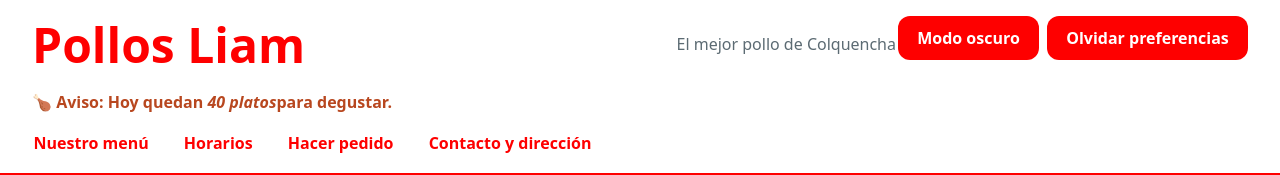
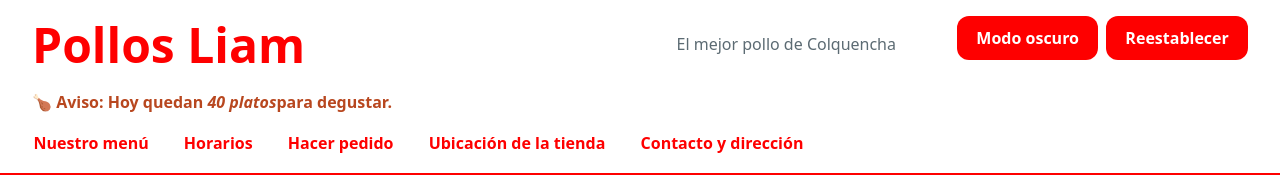
Before and after one commit to josenoelcondori730-jpg/pollitos-Liam, a plain HTML site: page index.html in a window 1280 px wide. Shown: the top 175 px of the page. Drawn offline with Linux system fonts and the light colour scheme.

Commit message:
se modifico index.html

```diff
--- a/index.html
+++ b/index.html
@@ -22,13 +22,14 @@
         <li><a href="#productos">Nuestro menú</a></li>
         <li><a href="#horarios">Horarios</a></li>
         <li><a href="#pedido">Hacer pedido</a></li>
+        <li><a href="#ubicacion">Ubicación de la tienda</a></li>
         <!--<li><a href="#preferencias">Preferencias</a></li>  -->
         <li><a href="#contacto">Contacto y dirección</a></li>
       </ul>
     </nav>
     <div class="controles-header">
       <button type="button" id="tema-toggle" aria-pressed="false">Modo oscuro</button>
-      <button type="button" id="olvidar">Olvidar preferencias</button>
+      <button type="button" id="olvidar">Reestablecer</button>
     </div>
   </header>
   <div class="encabezado-principal">
```
